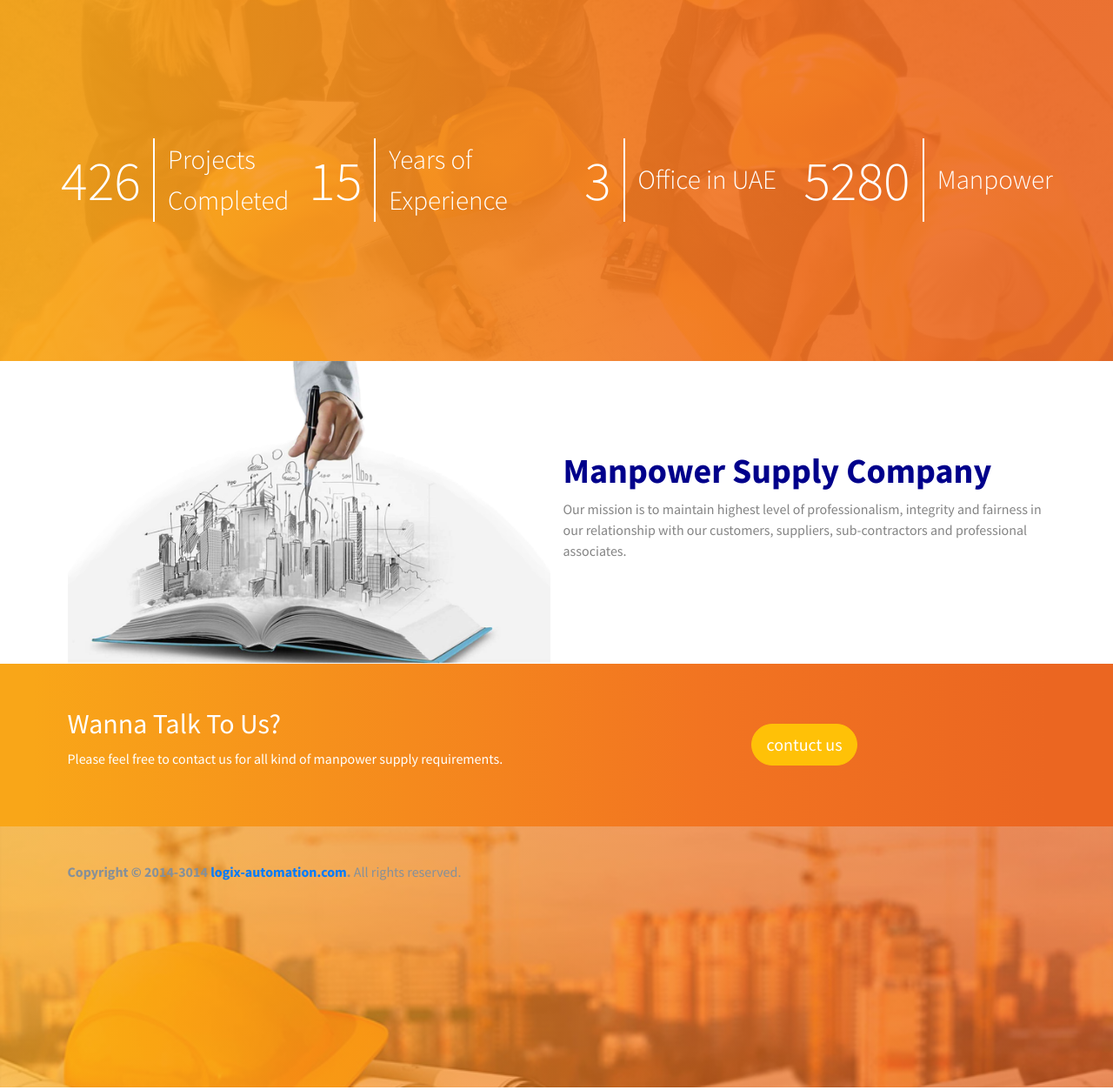
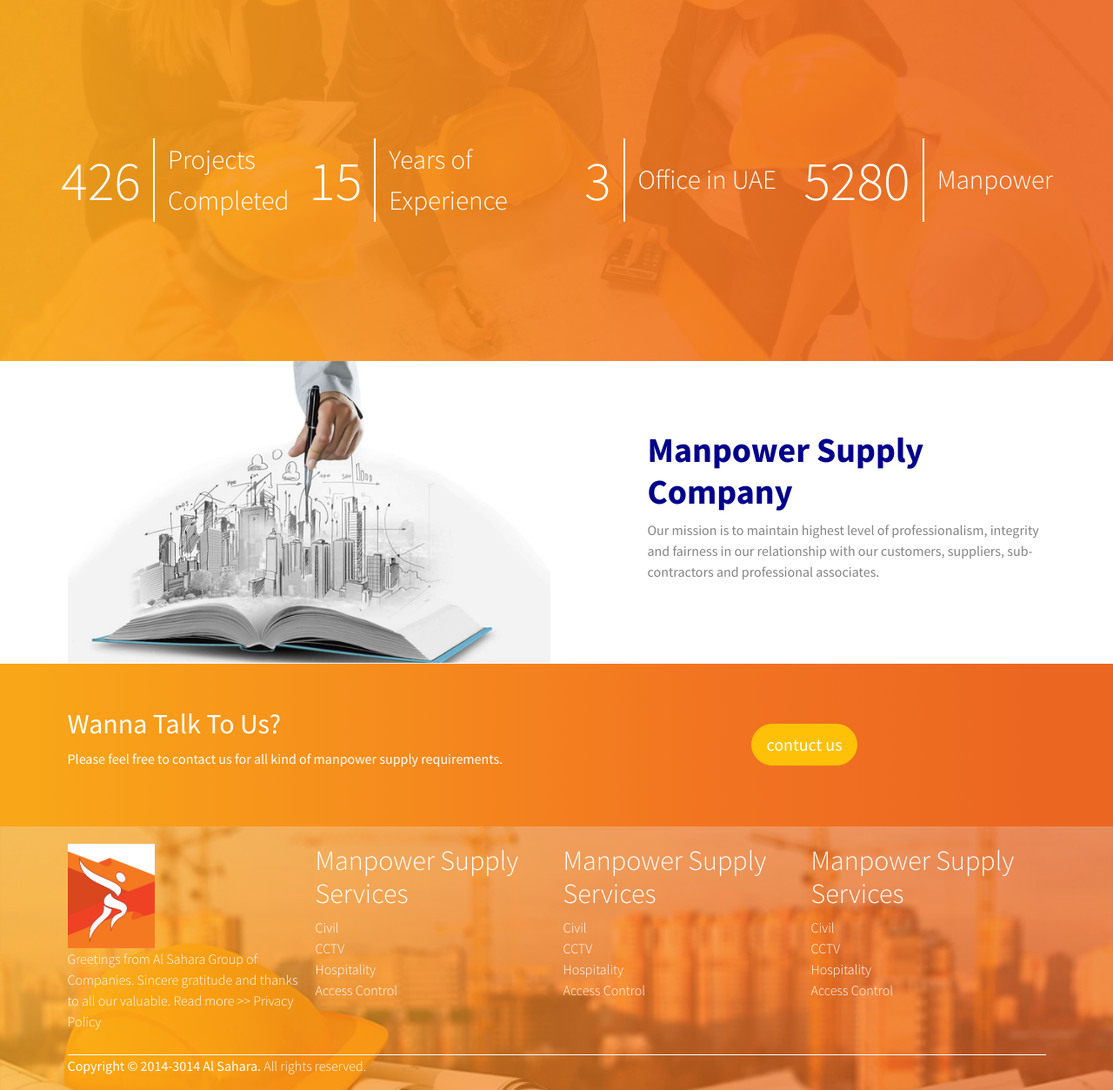
Before and after one commit to TafhimFaisal/al-sahara, a PHP site: page / in a window 1280 px wide. Shown: the part 2342-3595 px from the top of the page at 87% size. Run offline with PHP 8.4, Linux system fonts and the light colour scheme; some libraries are stand-ins or nearby versions.

Commit message:
landing page

```diff
--- a/about-us.php
+++ b/about-us.php
@@ -1,5 +1,5 @@
 <?php
     $page = 'aboutUs.php';
     $image = 'about-us-banner.jpg';
-    include './view/layouts/master.php';
+    include './view/layouts/other_page_layout.php';
 ?>
--- a/contact-us.php
+++ b/contact-us.php
@@ -1,5 +1,5 @@
 <?php
     $page = 'contactUs.php';
     $image = 'contact-us-banner.jpg';
-    include './view/layouts/master.php';
+    include './view/layouts/other_page_layout.php';
 ?>
--- a/style/footer.css
+++ b/style/footer.css
@@ -5,9 +5,32 @@
     background-size: cover;
     background-position: center;
     background-repeat: no-repeat;
-    height: 300px;
+    /* height: 300px; */
     border-top: none;
+    color: white;
+    font-weight: 100;
+    padding-top: 20px;
 }
+.main-footer h2{
+    font-weight: 100;
+
+}
+
+
+.main-footer a{
+    color: white;
+}
+
+.main-footer ul li {
+    list-style: none;
+
+}
+
+.main-footer ul {
+    margin-left: 0px;
+    padding-left: 0px;
+}
+
 
 .incon{
 
@@ -21,3 +44,7 @@
 .footer-contact-us{
 
 }
+.footer-info{
+    margin-top: 10px;
+    border-top: 1px solid white;
+}
--- a/style/sections/section5.css
+++ b/style/sections/section5.css
@@ -11,6 +11,7 @@
     align-content: center;
     height: 100%;
     width: 100%;
+    padding: 0px 0px 0px 97px;
 }
 
 .section-5-content p{
--- a/view/pages/sections/section-1.php
+++ b/view/pages/sections/section-1.php
@@ -9,7 +9,7 @@
             </p>
         </div>
         <div class="col-md-6">
-            <img src="/Images/section/section-1.1.png" height="100%" width="100%" alt="" srcset="">
+            <img src="http://<?=$_SERVER['HTTP_HOST']?>/Images/section/section-1.1.png" height="100%" width="100%" alt="" srcset="">
         </div>
     </div>
 </div>
--- a/view/pages/sections/section-3.php
+++ b/view/pages/sections/section-3.php
@@ -5,17 +5,17 @@
         </div>
         <div class="row">
             <div class="col-md-4 service-box service-box-1">
-                <img width="100%" height='250px' class="service-image service-image-1" src="/Images/services/ser1.jpeg" alt="" srcset="">
+                <img width="100%" height='250px' class="service-image service-image-1" src="http://<?=$_SERVER['HTTP_HOST']?>/Images/services/ser1.jpeg" alt="" srcset="">
                 <h2>Hospitality (Catering / Cleaning)</h2>
                 <p>Highly specialized in providing civil construction manpower supply in UAE.</p>
             </div>
             <div class="col-md-4 service-box service-box-2">
-                <img width="100%" height='250px' class="service-image service-image-2" src="/Images/services/ser2.jpg" alt="" srcset="">
+                <img width="100%" height='250px' class="service-image service-image-2" src="http://<?=$_SERVER['HTTP_HOST']?>/Images/services/ser2.jpg" alt="" srcset="">
                 <h2>Civil Construction Industry</h2>
                 <p>One of the top manpower supply company in UAE to provide high-standard manpower to Mechanical Industry.</p>
             </div>
             <div class="col-md-4 service-box service-box-3">
-                <img width="100%" height='250px' class="service-image service-image-3" src="/Images/services/ser3.png" alt="" srcset="">
+                <img width="100%" height='250px' class="service-image service-image-3" src="http://<?=$_SERVER['HTTP_HOST']?>/Images/services/ser3.png" alt="" srcset="">
                 <h2>Mechanical, Electrical and Plumbing(MEP)</h2>
                 <p>Providing qualified electrical professionals for any type of commercial works for short & long term basis.</p>
             </div>
--- a/view/pages/sections/section-5.php
+++ b/view/pages/sections/section-5.php
@@ -3,7 +3,7 @@
         <div class="row">
             <div class="col-md-6">
                 <div class="section-5-image">
-                    <img src="/Images/section/section-1.png" width="100%" alt="" srcset="">
+                    <img src="http://<?=$_SERVER['HTTP_HOST']?>/Images/section/section-1.png" width="100%" alt="" srcset="">
                 </div>
 
             </div>
--- a/view/partials/banner.php
+++ b/view/partials/banner.php
@@ -1,3 +1,3 @@
-<div class="banner" style="background-image: url('./../Images/banner/<?= $image ?>');">
+<div class="banner" style="background-image: url('http://<?=$_SERVER['HTTP_HOST']?>/Images/banner/<?= $image ?>');">
 
 </div>
--- a/view/partials/footer.php
+++ b/view/partials/footer.php
@@ -2,15 +2,67 @@
     <div class="container">
         <div class="row">
             <div class="col-md-3 incon">
-                <img src="" alt="" srcset="">
+                <img src="/Images/logos/logo-final.jpeg" width='100px' hieght='100px' alt="" srcset="">
+                <p>
+                    Greetings from Al Sahara Group of Companies. Sincere gratitude and thanks to all our valuable. Read more >>
+                    Privacy Policy
+                </p>
             </div>
-            <div class="col-md-3 manpower-supply-services"></div>
-            <div class="col-md-3 areas-of-expertise"></div>
-            <div class="col-md-3 footer-contact-us"></div>
+            <div class="col-md-3 manpower-supply-services">
+                <h2>Manpower Supply Services</h2>
+                <ul>
+                    <li>
+                        <a href="#">Civil</a>
+                    </li>
+                    <li>
+                        <a href="#">CCTV</a>
+                    </li>
+                    <li>
+                        <a href="#">Hospitality</a>
+                    </li>
+                    <li>
+                        <a href="#">Access Control</a>
+                    </li>
+                </ul>
+            </div>
+            <div class="col-md-3 areas-of-expertise">
+                <h2>Manpower Supply Services</h2>
+                <ul>
+                    <li>
+                        <a href="#">Civil</a>
+                    </li>
+                    <li>
+                        <a href="#">CCTV</a>
+                    </li>
+                    <li>
+                        <a href="#">Hospitality</a>
+                    </li>
+                    <li>
+                        <a href="#">Access Control</a>
+                    </li>
+                </ul>
+            </div>
+            <div class="col-md-3 footer-contact-us">
+                <h2>Manpower Supply Services</h2>
+                <ul>
+                    <li>
+                        <a href="#">Civil</a>
+                    </li>
+                    <li>
+                        <a href="#">CCTV</a>
+                    </li>
+                    <li>
+                        <a href="#">Hospitality</a>
+                    </li>
+                    <li>
+                        <a href="#">Access Control</a>
+                    </li>
+                </ul>
+            </div>
         </div>
 
         <div class="footer-info">
-            <strong>Copyright &copy; 2014-3014 <a href="http://<?=$_SERVER['HTTP_HOST']?>">logix-automation.com</a>.</strong> All rights reserved.
+            <strong>Copyright &copy; 2014-3014 <a href="http://<?=$_SERVER['HTTP_HOST']?>">Al Sahara</a>.</strong> All rights reserved.
         </div>
     </div>
 </footer>
--- a/view/partials/header.php
+++ b/view/partials/header.php
@@ -5,7 +5,7 @@
         <div class="row">
 
             <div class="col-2">
-                <img class="mt-3" src="./Images/logos/logo-final.jpeg" height="100px" width="100px" alt="" srcset="">
+                <img class="mt-3" src="http://<?=$_SERVER['HTTP_HOST']?>/Images/logos/logo-final.jpeg" height="100px" width="100px" alt="" srcset="">
             </div>
 
             <div class="col-10 contact-info">
--- a/view/partials/navBar.php
+++ b/view/partials/navBar.php
@@ -13,13 +13,13 @@
             <li class="nav-item">
             </li>
             <li class="nav-item">
-                <a href="http://<?=$_SERVER['HTTP_HOST']?>/contact-us.php" class="nav-link">Contact Us</a>
+                <a href="http://<?=$_SERVER['HTTP_HOST']?>/contact-us.php" class="nav-link">About Us</a>
             </li>
             <li class="nav-item">
-                <a href="http://<?=$_SERVER['HTTP_HOST']?>/about-us.php" class="nav-link">about Us</a>
+                <a href="http://<?=$_SERVER['HTTP_HOST']?>/contact-us.php" class="nav-link">Why Choose Us</a>
             </li>
             <li class="nav-item dropdown dropdown-hover">
-            <a id="dropdownSubMenu1" href="#" data-toggle="dropdown" aria-haspopup="true" aria-expanded="false" class="nav-link dropdown-toggle">Oure Services</a>
+            <a id="dropdownSubMenu1" href="#" data-toggle="dropdown" aria-haspopup="true" aria-expanded="false" class="nav-link dropdown-toggle">Manpower Supply Services</a>
             <ul aria-labelledby="dropdownSubMenu1" class="dropdown-menu border-0 shadow">
                 <li><a href="#" class="dropdown-item">Services 1 </a></li>
                 <li><a href="#" class="dropdown-item">Services 2</a></li>
@@ -27,6 +27,25 @@
                 <li><a href="#" class="dropdown-item">Services 4</a></li>
             </ul>
             </li>
+            <li class="nav-item dropdown dropdown-hover">
+            <a id="dropdownSubMenu1" href="#" data-toggle="dropdown" aria-haspopup="true" aria-expanded="false" class="nav-link dropdown-toggle">Areas of Expertise</a>
+            <ul aria-labelledby="dropdownSubMenu1" class="dropdown-menu border-0 shadow">
+                <li><a href="#" class="dropdown-item">Services 1 </a></li>
+                <li><a href="#" class="dropdown-item">Services 2</a></li>
+                <li><a href="#" class="dropdown-item">Services 3</a></li>
+                <li><a href="#" class="dropdown-item">Services 4</a></li>
+            </ul>
+            </li>
+            <li class="nav-item">
+                <a href="http://<?=$_SERVER['HTTP_HOST']?>/contact-us.php" class="nav-link">Clients</a>
+            </li>
+            <li class="nav-item">
+                <a href="http://<?=$_SERVER['HTTP_HOST']?>/contact-us.php" class="nav-link">Bloge</a>
+            </li>
+            <li class="nav-item">
+                <a href="http://<?=$_SERVER['HTTP_HOST']?>/about-us.php" class="nav-link">Contact Us</a>
+            </li>
+
         </ul>
 
 
--- a/view/partials/slider.php
+++ b/view/partials/slider.php
@@ -6,13 +6,13 @@
   </ol>
   <div class="carousel-inner">
     <div class="carousel-item active">
-      <img src="/Images/slider-image/PAGE-02.png" height="425px" class="d-block w-100" alt="...">
+      <img src="http://<?=$_SERVER['HTTP_HOST']?>/Images/slider-image/PAGE-02.png" height="425px" class="d-block w-100" alt="...">
     </div>
     <div class="carousel-item">
-      <img src="/Images/slider-image/slider-6.png" height="425px" class="d-block w-100" alt="...">
+      <img src="http://<?=$_SERVER['HTTP_HOST']?>/Images/slider-image/slider-6.png" height="425px" class="d-block w-100" alt="...">
     </div>
     <div class="carousel-item">
-      <img src="/Images/slider-image/slider-9.png" height="425px" class="d-block w-100" alt="...">
+      <img src="http://<?=$_SERVER['HTTP_HOST']?>/Images/slider-image/slider-9.png" height="425px" class="d-block w-100" alt="...">
     </div>
   </div>
   <a class="carousel-control-prev" href="#carouselExampleIndicators" role="button" data-slide="prev">
```
Also changed, not shown: Images/section/service-2.png (renamed from Images/section/99-993858_construction-worker-white-background-hd-png-download.png).
